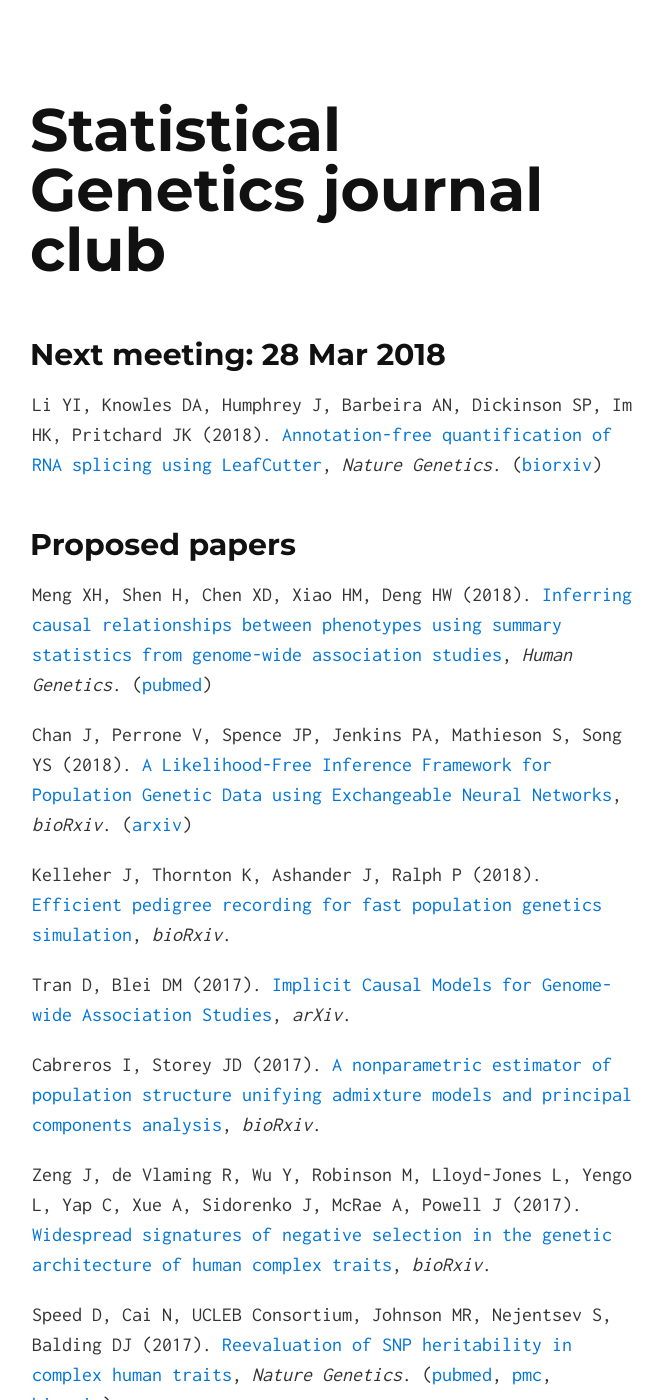
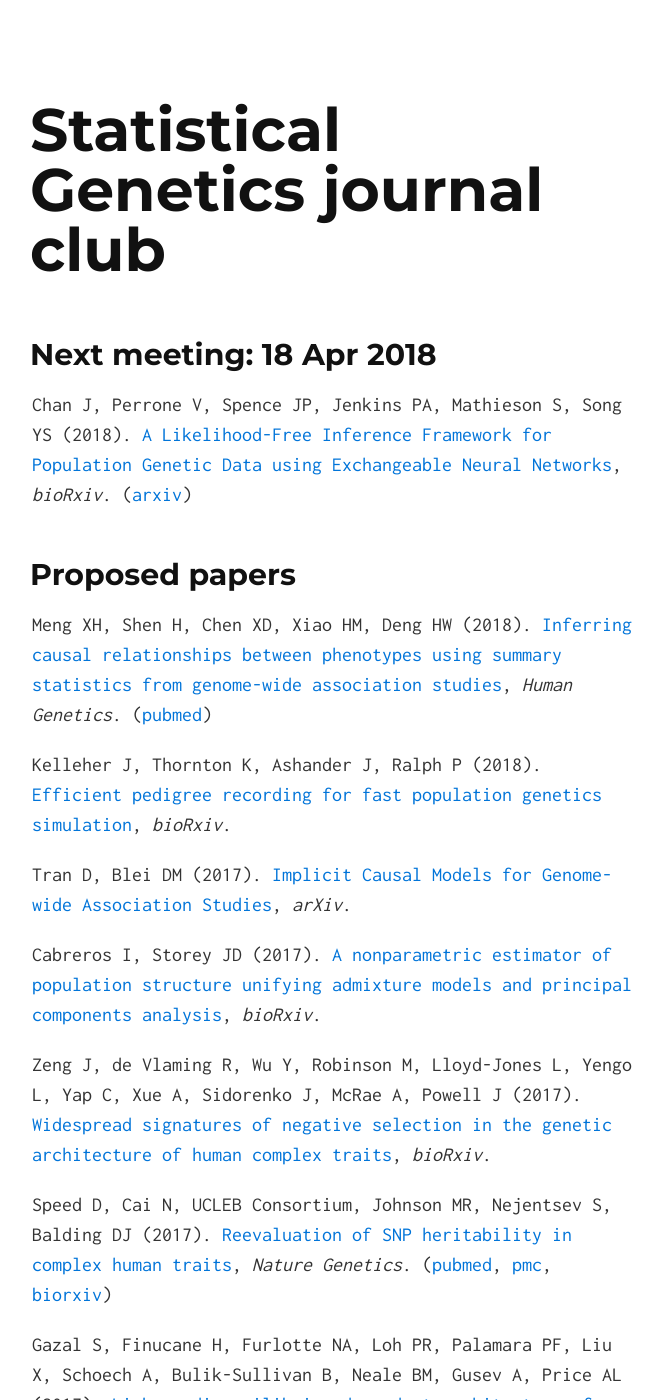
Before and after one commit to melbintgen/statgen-journal-club, a Jekyll site: the page built from index.md, in a window 1280 px wide and 1400 px high. Shown: the whole window, without its empty margins (308-971 px from the left). Built offline with Jekyll 4.4.1, drawn with Linux system fonts in a browser that asks for light colours; our own code applies the rules of GitHub Pages for plain Markdown files; some of the changed text lies outside the part shown.

Commit message:
Announce meeting for 18 Apr 2018

```diff
--- a/index.md
+++ b/index.md
@@ -3,12 +3,12 @@ layout: default
 ---
 
 
-## Next meeting: 28 Mar 2018
+## Next meeting: 18 Apr 2018
 
-Li YI, Knowles DA, Humphrey J, Barbeira AN, Dickinson SP, Im HK, Pritchard JK
-(2018).  [Annotation-free quantification of RNA splicing using
-LeafCutter](https://dx.doi.org/10.1038/s41588-017-0004-9), *Nature Genetics*.
-([biorxiv](https://doi.org/10.1101/044107))
+Chan J, Perrone V, Spence JP, Jenkins PA, Mathieson S, Song YS (2018).  [A
+Likelihood-Free Inference Framework for Population Genetic Data using
+Exchangeable Neural Networks](https://doi.org/10.1101/267211 ), *bioRxiv*.
+([arxiv](https://arxiv.org/abs/1802.06153))
 
 
 ## Proposed papers
@@ -17,11 +17,6 @@ Meng XH, Shen H, Chen XD, Xiao HM, Deng HW (2018).  [Inferring causal
 relationships between phenotypes using summary statistics from genome-wide
 association studies](https://doi.org/10.1007/s00439-018-1876-1), *Human
 Genetics*.  ([pubmed](https://www.ncbi.nlm.nih.gov/pubmed/29460149))
-
-Chan J, Perrone V, Spence JP, Jenkins PA, Mathieson S, Song YS (2018).  [A
-Likelihood-Free Inference Framework for Population Genetic Data using
-Exchangeable Neural Networks](https://doi.org/10.1101/267211 ), *bioRxiv*.
-([arxiv](https://arxiv.org/abs/1802.06153))
 
 Kelleher J, Thornton K, Ashander J, Ralph P (2018).  [Efficient pedigree
 recording for fast population genetics
```
Also changed, not shown: other parts of index.md (+8 -0 lines).
